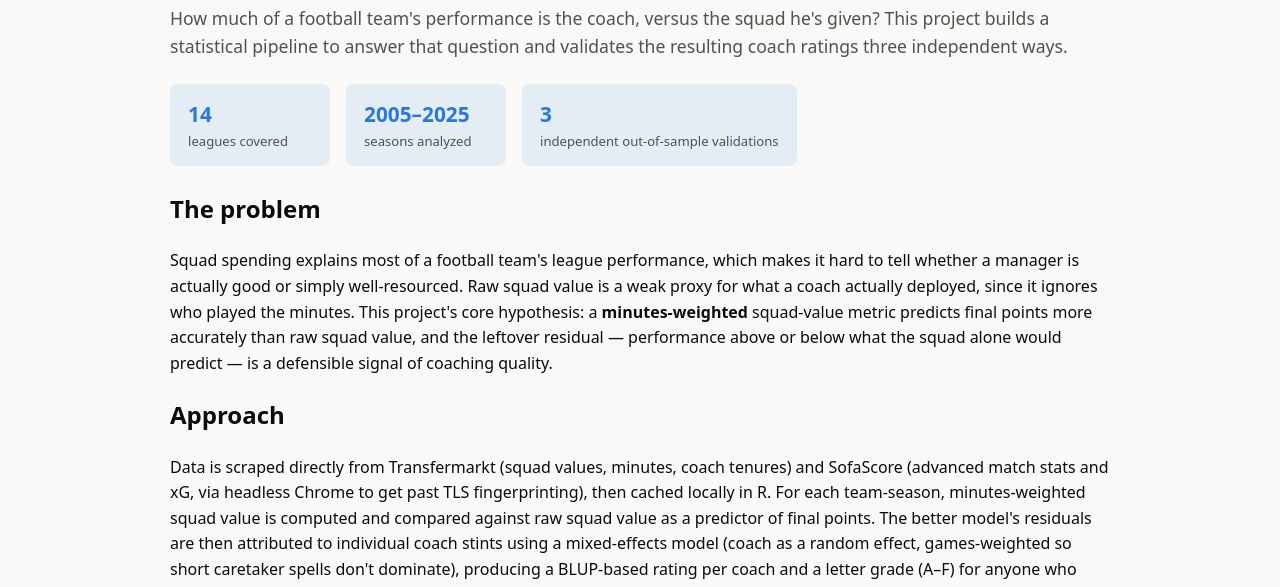
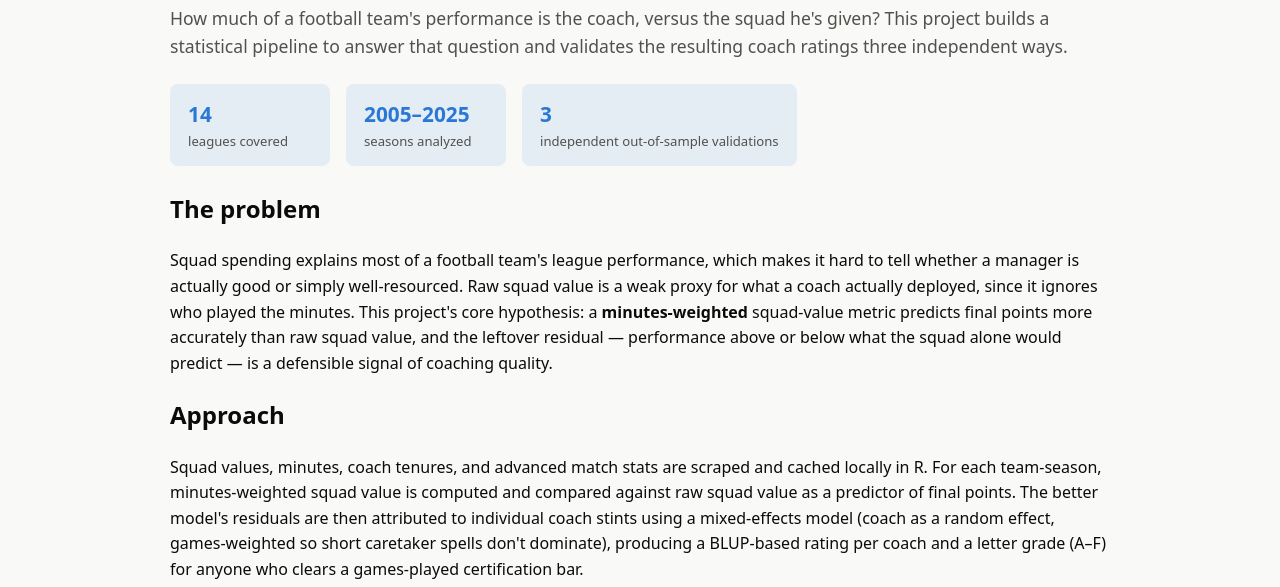
Before and after one commit to AndrewMSalisbury/data-science-portfolio, a plain HTML site: page projects/coach-valuation.html in a window 1280 px wide. Shown: the part 195-782 px from the top of the page. Drawn offline with Linux system fonts and the light colour scheme.

Commit message:
Remove named data sources from case study copy

```diff
--- a/projects/coach-valuation.html
+++ b/projects/coach-valuation.html
@@ -54,9 +54,8 @@
   <section>
     <h2>Approach</h2>
     <p>
-      Data is scraped directly from Transfermarkt (squad values, minutes, coach
-      tenures) and SofaScore (advanced match stats and xG, via headless Chrome
-      to get past TLS fingerprinting), then cached locally in R. For each team-season,
+      Squad values, minutes, coach tenures, and advanced match stats are
+      scraped and cached locally in R. For each team-season,
       minutes-weighted squad value is computed and compared against raw squad
       value as a predictor of final points. The better model's residuals are
       then attributed to individual coach stints using a mixed-effects model
@@ -130,7 +129,7 @@ python -m http.server 8000
     <ul class="skills">
       <li>R</li>
       <li>lme4 (mixed-effects models)</li>
-      <li>Custom scrapers (Transfermarkt, SofaScore / headless Chrome)</li>
+      <li>Custom web scrapers (headless Chrome)</li>
       <li>Vanilla JavaScript / HTML / CSS</li>
     </ul>
   </section>
```
